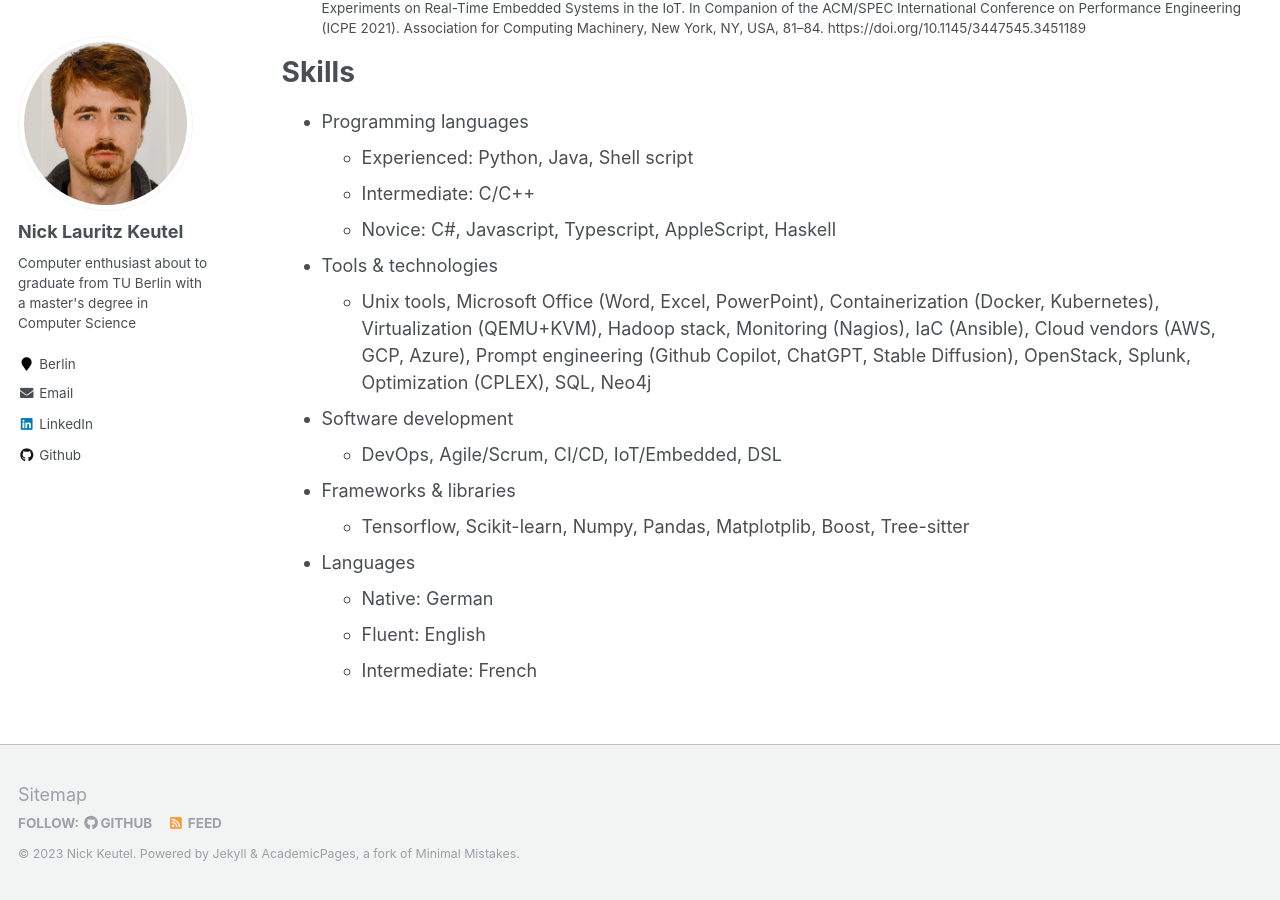
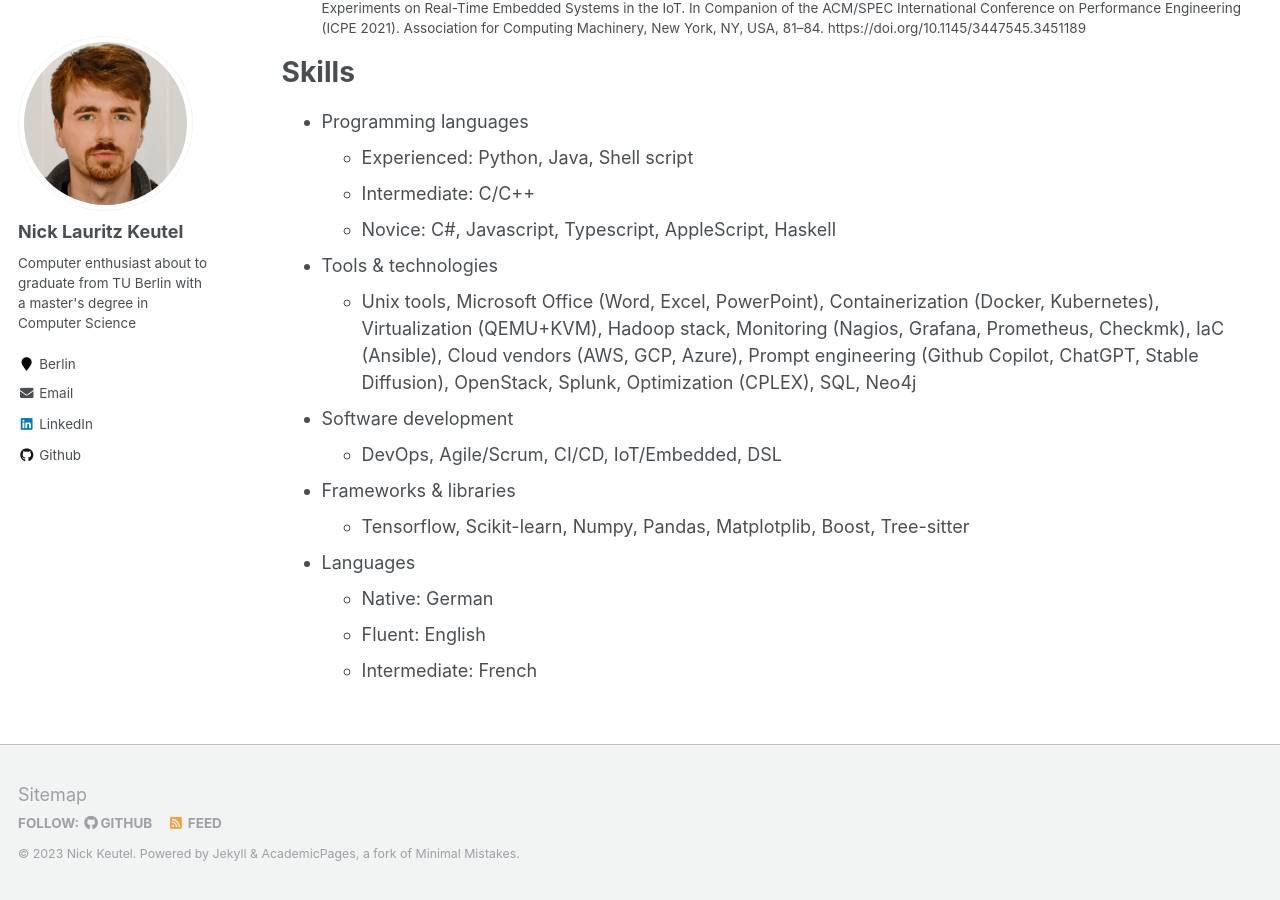
Before and after one commit to ncktl/ncktl.github.io, a Jekyll site: the page built from _pages/cv.md, in a window 1280 px wide and 900 px high, scrolled down 950 px. Built offline with Jekyll 4.4.1, drawn with Linux system fonts in a browser that asks for light colours.

Commit message:
CV: Skills 2

```diff
--- a/_pages/cv.md
+++ b/_pages/cv.md
@@ -45,7 +45,7 @@
   * Novice: C#, Javascript, Typescript, AppleScript, Haskell
 
 * Tools & technologies
-  * Unix tools, Microsoft Office (Word, Excel, PowerPoint), Containerization (Docker, Kubernetes), Virtualization (QEMU+KVM), Hadoop stack, Monitoring (Nagios), IaC (Ansible), Cloud vendors (AWS, GCP, Azure), Prompt engineering (Github Copilot, ChatGPT, Stable Diffusion), OpenStack, Splunk, Optimization (CPLEX), SQL, Neo4j
+  * Unix tools, Microsoft Office (Word, Excel, PowerPoint), Containerization (Docker, Kubernetes), Virtualization (QEMU+KVM), Hadoop stack, Monitoring (Nagios, Grafana, Prometheus, Checkmk), IaC (Ansible), Cloud vendors (AWS, GCP, Azure), Prompt engineering (Github Copilot, ChatGPT, Stable Diffusion), OpenStack, Splunk, Optimization (CPLEX), SQL, Neo4j
 
 * Software development
   * DevOps, Agile/Scrum, CI/CD, IoT/Embedded, DSL
```
